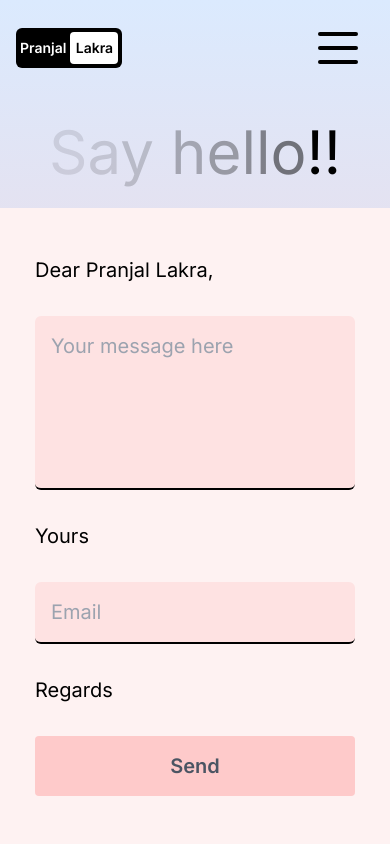
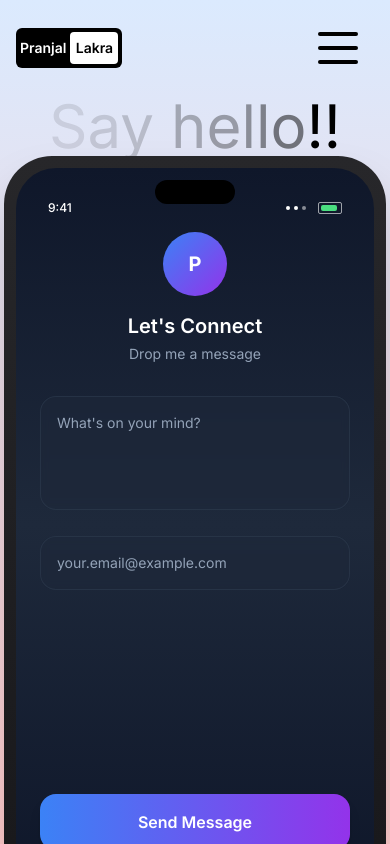
Before and after one commit to alpranjal28/portfolio, a Next.js app: page /contact in a window 390 px wide. Built offline with nearby package versions, Linux system fonts and the light colour scheme.

Commit message:
phone ui

```diff
--- a/src/app/contact/page.tsx
+++ b/src/app/contact/page.tsx
@@ -45,7 +45,7 @@ const ContactPage = () => {
       animate={{ y: "0%" }}
       transition={{ duration: 0.5 }}
     >
-      <div className=" overflow-scroll h-full flex flex-col lg:flex-row px-4 sm:px-8 md:px-12 lg:px-20 xl:px-48">
+      <div className=" overflow-scroll h-full flex flex-col lg:flex-row px-1 sm:px-8 md:px-12 lg:px-20 xl:px-48">
         {/* TEXT CONTAINER */}
         <div className=" h-1/3 lg:h-full lg:w-1/2 flex items-center justify-center text-6xl">
           <motion.div className="">
@@ -67,8 +67,8 @@ const ContactPage = () => {
           </motion.div>
         </div>
 
-        {/* FORM CONTAINER */}
-        <form
+        {/* FORM CONTAINER OLD*/}
+        {/* <form
           className="h-fit self-center lg:w-1/2 flex flex-col gap-8 justify-center bg-red-50 rounded-xl text-xl p-12 relative"
           ref={formRef}
           onSubmit={sendEmail}
@@ -106,7 +106,170 @@ const ContactPage = () => {
           {error && (
             <p className=" text-red-600 font-semibold">Something went wrong!</p>
           )}
-        </form>
+        </form> */}
+
+        {/* FORM CONTAINER UPDATED*/}
+        {/* <form
+          className="h-fit self-center lg:w-1/2 flex flex-col gap-6 justify-center bg-gradient-to-br from-zinc-900 to-zinc-800 rounded-2xl text-lg p-8 md:p-10 relative shadow-xl"
+          ref={formRef}
+          onSubmit={sendEmail}
+        >
+          <h2 className="text-white text-2xl font-light mb-2">Get in touch</h2>
+
+          <div className="relative">
+            <textarea
+              name="user_message"
+              rows={4}
+              placeholder="Your message"
+              className="w-full bg-zinc-800/50 rounded-lg border border-zinc-700 text-white outline-none resize-none p-4 focus:border-red-400 transition-colors"
+              required
+            />
+          </div>
+
+          <div className="relative">
+            <input
+              type="email"
+              name="user_email"
+              placeholder="Your email"
+              className="w-full bg-zinc-800/50 rounded-lg border border-zinc-700 text-white outline-none p-4 focus:border-red-400 transition-colors"
+              required
+            />
+          </div>
+
+          <button className="bg-gradient-to-r from-red-500 to-red-600 hover:from-red-600 hover:to-red-700 text-white rounded-lg font-medium p-4 transition-all duration-300 hover:shadow-lg">
+            Send Message
+          </button>
+
+          {success && (
+            <motion.p
+              initial={{ opacity: 0, y: 10 }}
+              animate={{ opacity: 1, y: 0 }}
+              className="text-green-400 font-medium text-center"
+            >
+              Message sent successfully!
+            </motion.p>
+          )}
+
+          {error && (
+            <motion.p
+              initial={{ opacity: 0, y: 10 }}
+              animate={{ opacity: 1, y: 0 }}
+              className="text-red-400 font-medium text-center"
+            >
+              Something went wrong. Please try again.
+            </motion.p>
+          )}
+        </form> */}
+
+        {/* FORM CONTAINER - Enhanced Phone UI */}
+        <div className="h-fit w-full lg:w-1/2 flex items-center justify-center self-center">
+          {/* Phone Frame */}
+          <div className="bg-gradient-to-b from-zinc-800 to-zinc-900 rounded-[3rem] p-3 shadow-2xl relative w-full max-w-sm">
+            {/* Camera Notch */}
+            <div className="absolute top-6 left-1/2 transform -translate-x-1/2 w-20 h-6 bg-black rounded-full z-10"></div>
+
+            {/* Phone Screen */}
+            <div className="bg-gradient-to-b from-slate-900 via-slate-800 to-slate-900 rounded-[2.5rem] overflow-hidden relative">
+              {/* Status Bar */}
+              <div className="bg-transparent px-8 py-4 flex justify-between items-center text-white text-xs font-medium pt-8">
+                <span>9:41</span>
+                <div className="flex items-center gap-1">
+                  <div className="flex gap-1">
+                    <div className="w-1 h-1 bg-white rounded-full"></div>
+                    <div className="w-1 h-1 bg-white rounded-full"></div>
+                    <div className="w-1 h-1 bg-white/50 rounded-full"></div>
+                  </div>
+                  <div className="w-6 h-3 border border-white/60 rounded-sm ml-2">
+                    <div className="w-4 h-1.5 bg-green-400 rounded-sm m-0.5"></div>
+                  </div>
+                </div>
+              </div>
+
+              {/* App Content */}
+              <form
+                className="px-6 pb-8 min-h-[650px] flex flex-col relative"
+                ref={formRef}
+                onSubmit={sendEmail}
+              >
+                {/* Header with Avatar */}
+                <div className="text-center mb-8">
+                  <div className="w-16 h-16 bg-gradient-to-br from-blue-500 to-purple-600 rounded-full mx-auto mb-4 flex items-center justify-center">
+                    <span className="text-white text-xl font-bold">P</span>
+                  </div>
+                  <h2 className="text-white text-xl font-semibold">
+                    Let's Connect
+                  </h2>
+                  <p className="text-slate-400 text-sm mt-1">
+                    Drop me a message
+                  </p>
+                </div>
+
+                {/* Form Fields */}
+                <div className="flex-1 space-y-5">
+                  <div className="relative">
+                    <textarea
+                      name="user_message"
+                      rows={4}
+                      placeholder="What's on your mind?"
+                      className="w-full bg-slate-800/50 backdrop-blur-sm rounded-2xl text-white p-4 text-sm outline-none border border-slate-700/50 focus:border-blue-400 focus:bg-slate-800/70 transition-all duration-300 resize-none placeholder-slate-400"
+                      required
+                    />
+                  </div>
+
+                  <div className="relative">
+                    <input
+                      type="email"
+                      name="user_email"
+                      placeholder="your.email@example.com"
+                      className="w-full bg-slate-800/50 backdrop-blur-sm rounded-2xl text-white p-4 text-sm outline-none border border-slate-700/50 focus:border-blue-400 focus:bg-slate-800/70 transition-all duration-300 placeholder-slate-400"
+                      required
+                    />
+                  </div>
+                </div>
+
+                {/* Status Messages */}
+                {success && (
+                  <motion.div
+                    initial={{ opacity: 0, y: 20, scale: 0.9 }}
+                    animate={{ opacity: 1, y: 0, scale: 1 }}
+                    className="bg-green-500/20 border border-green-500/30 rounded-xl p-3 mt-4 backdrop-blur-sm"
+                  >
+                    <p className="text-green-400 text-sm text-center flex items-center justify-center gap-2">
+                      <span className="w-4 h-4 bg-green-500 rounded-full flex items-center justify-center">
+                        <span className="text-white text-xs">✓</span>
+                      </span>
+                      Message sent successfully!
+                    </p>
+                  </motion.div>
+                )}
+                {error && (
+                  <motion.div
+                    initial={{ opacity: 0, y: 20, scale: 0.9 }}
+                    animate={{ opacity: 1, y: 0, scale: 1 }}
+                    className="bg-red-500/20 border border-red-500/30 rounded-xl p-3 mt-4 backdrop-blur-sm"
+                  >
+                    <p className="text-red-400 text-sm text-center flex items-center justify-center gap-2">
+                      <span className="w-4 h-4 bg-red-500 rounded-full flex items-center justify-center">
+                        <span className="text-white text-xs">✗</span>
+                      </span>
+                      Something went wrong. Try again.
+                    </p>
+                  </motion.div>
+                )}
+
+
+                {/* Send Button */}
+                <motion.button
+                  whileTap={{ scale: 0.98 }}
+                  className="w-full bg-gradient-to-r from-blue-500 to-purple-600 hover:from-blue-600 hover:to-purple-700 text-white rounded-2xl font-semibold py-4 mt-8 transition-all duration-300 shadow-lg hover:shadow-xl relative overflow-hidden"
+                >
+                  <span className="relative z-10">Send Message</span>
+                  <div className="absolute inset-0 bg-gradient-to-r from-white/20 to-transparent opacity-0 hover:opacity-100 transition-opacity duration-300"></div>
+                </motion.button>
+              </form>
+            </div>
+          </div>
+        </div>
       </div>
     </motion.div>
   );
```
